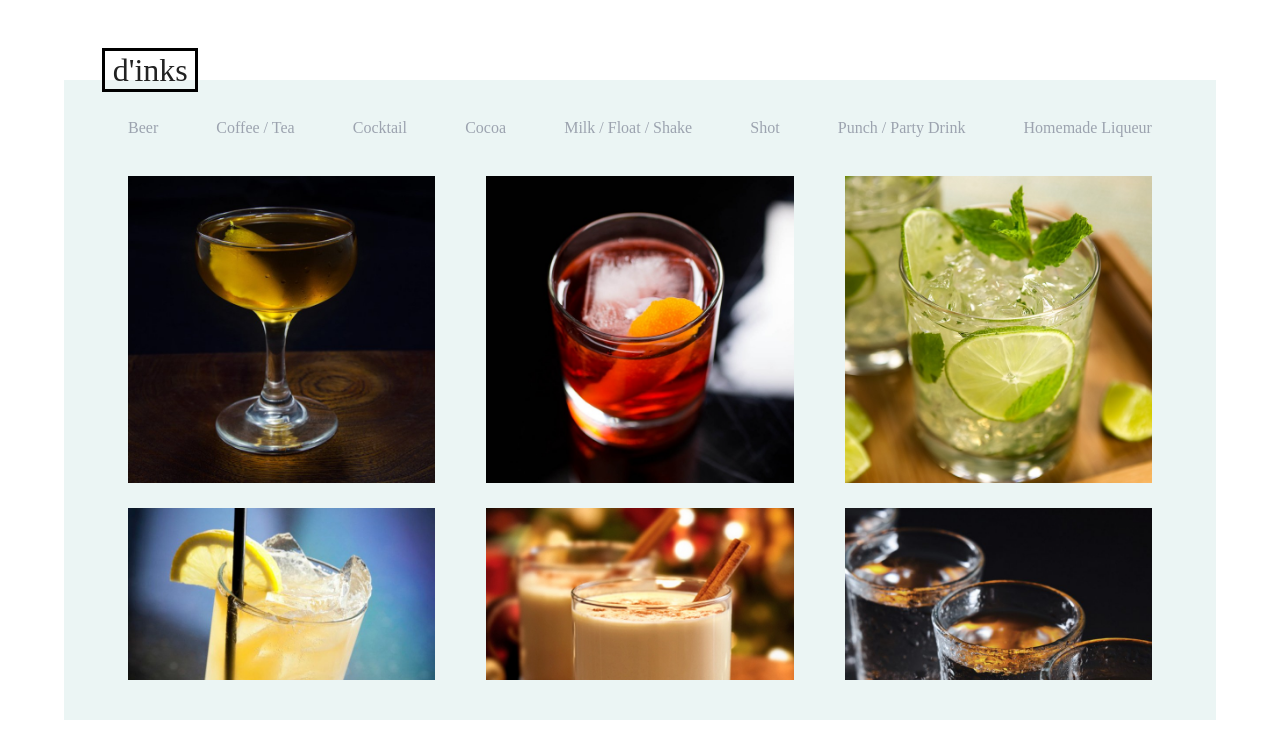
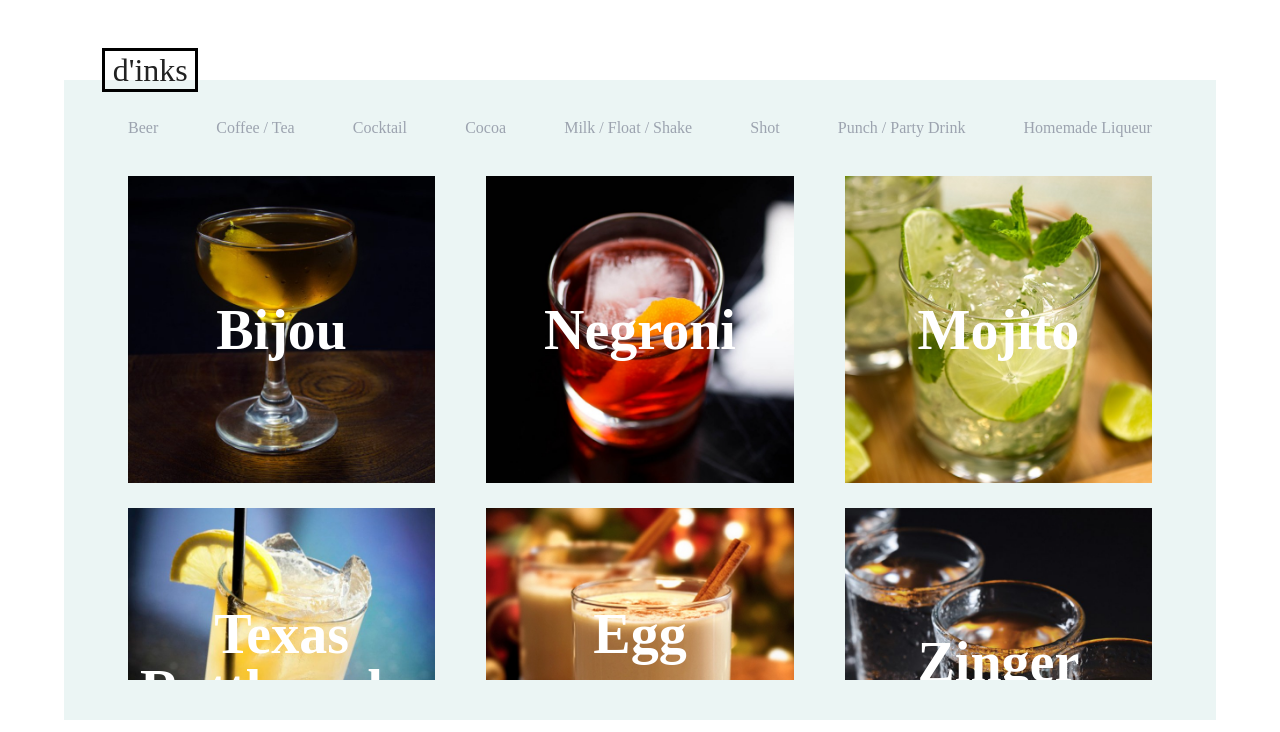
Before and after one commit to dstawinski/daftacademy, a website built with webpack: page index.html in a window 1280 px wide. Shown: the top 732 px of the page. Built offline with Linux system fonts and the light colour scheme.

Commit message:
text placed in middle of images

```diff
--- a/src/styles/style.scss
+++ b/src/styles/style.scss
@@ -121,10 +121,19 @@ $font-color-grey: #9ca3af;
 }
 
 .drink {
+  float: left;
+  position: relative;
+
   &__name {
     color: white;
-    font-size: 3rem;
-    display: none;
+    position: absolute;
+    top: 50%;
+    left: 50%;
+    font-size: 3.5rem;
+    transform: translate(-50%, -50%);
+    margin: 0;
+    font-weight: 800;
+    text-align: center;
   }
 
   &__image {
```
Also changed, not shown: dist/main.js.
